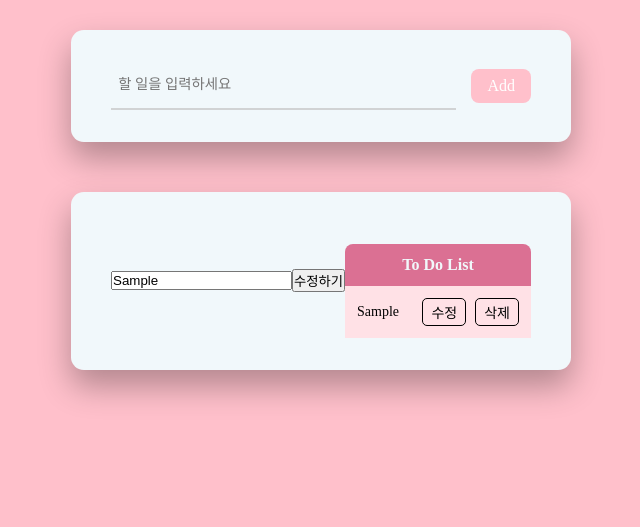
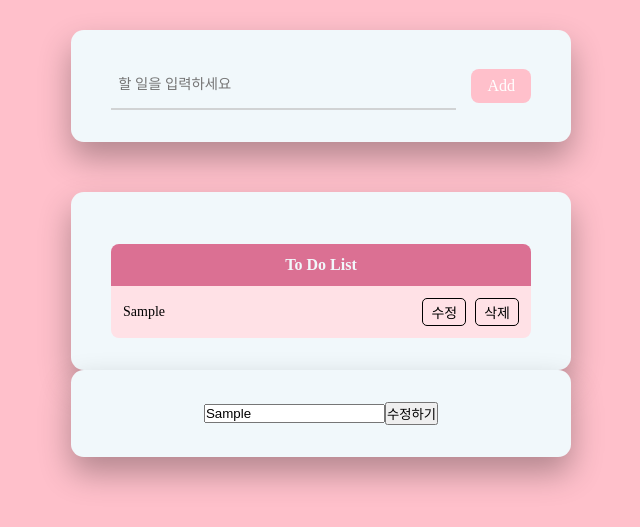
Before and after one commit to Anchaeyeon/PHP-ToDoList, a PHP site: page /php/index.php?id=1 in a window 1280 px wide. Shown: the top 527 px of the page, without its empty margins (319-959 px from the left). Run offline with PHP 8.4, Linux system fonts and the light colour scheme; tables that the repository leaves empty or names only in its code hold one stand-in row (values such as "Sample post"); some web fonts are replaced.

Commit message:
수정 입력 부분 입체적으로 적용되도록

```diff
--- a/css/index.css
+++ b/css/index.css
@@ -153,3 +153,16 @@ table tr:last-child td {
     background-color: black;
     color: white;
 }
+
+/* 수정 - 입력창 css */
+.edit-container {
+    width: min(95vw, 500px);
+    padding: 2em 2.5em;
+    background-color: #f1f8fb;
+    box-shadow: 0 1em 2em rgba(0, 0, 0, 0.3);
+    border-radius: 0.8em;
+    display: flex;
+    justify-content: center;
+    align-items: center;
+    margin: 0 auto; /* 가로로 중앙 정렬 */
+}
--- a/php/index.php
+++ b/php/index.php
@@ -61,7 +61,11 @@
                         </td>
                       </tr>";
             }
+            ?>
+        </table>
+    </div>
 
+    <?php
     // 수정 폼 표시
     if (isset($_GET['id'])) {
         $id = $_GET['id'];
@@ -70,16 +74,16 @@
         $row = mysqli_fetch_assoc($result_edit);
 
         echo "<form method='post' action='update.php?id=$id'>
+                <div class='edit-container'>
                     <input type='text' name='edit_todo' value='".htmlspecialchars($row['todo'])."'/>
                     <input type='submit' value='수정하기'/>
+                </div>
               </form>";
     }
 
     // 연결 닫기
     mysqli_close($conn);
     ?>
-        </table>
-    </div>
 </body>
 
 </html>
--- a/php/update.php
+++ b/php/update.php
@@ -16,7 +16,7 @@ if (!$row) {
 if ($_SERVER['REQUEST_METHOD'] == 'POST') {
     $todo = $_POST['edit_todo'];
 
-    date_default_timezone_set("Asia/Seoul");
+    date_default_timezone_set("Asia/Seoul"); //서울 시간으로 설정
     $regDate = date("Y-m-d H:i:s"); // 현재 시간을 작성시간으로 설정
 
     $todo_update = "update todolist set todo='$todo', regDate='$regDate' where id=$id";
```
Lines whose indentation alone changed are shown as unchanged.
